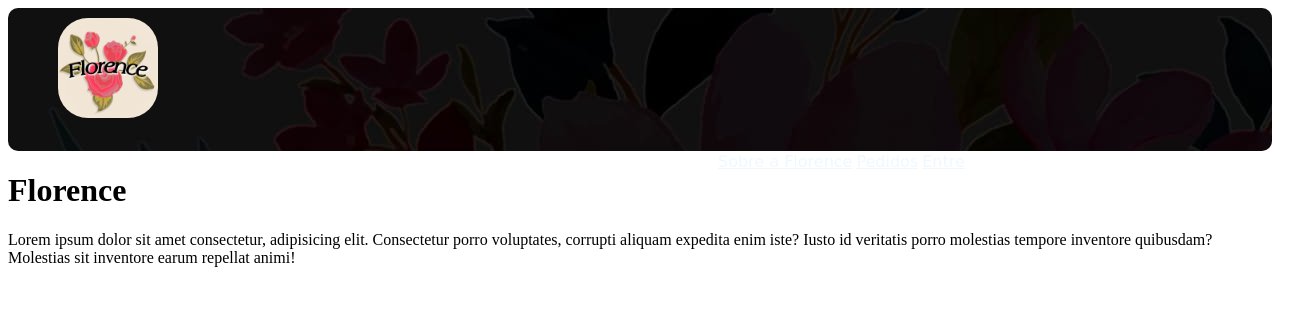
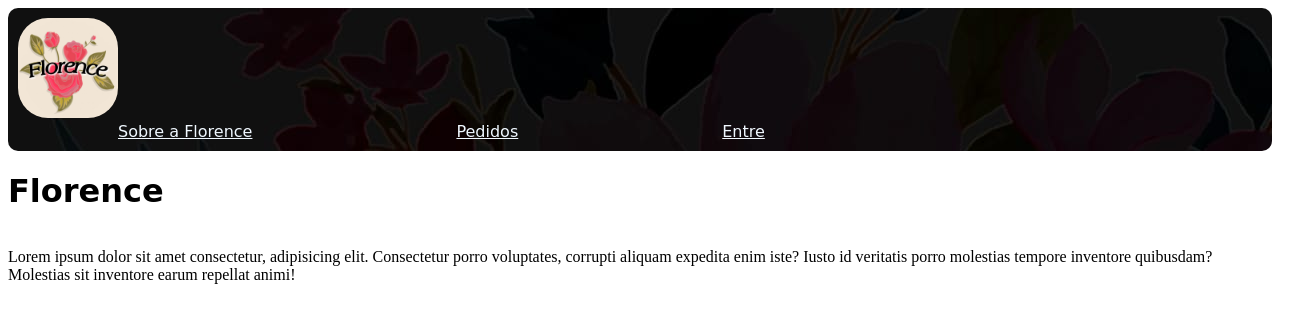
Before and after one commit to AnajuliaMreis/Florence2, a plain HTML site: page index.html in a window 1280 px wide. Shown: the whole page, 1302 px wide, since content can reach past the window. Drawn offline with Linux system fonts and the light colour scheme.

Commit message:
Update index.html

```diff
--- a/index.html
+++ b/index.html
@@ -7,36 +7,54 @@
 
 <style>
 
-.img {
-    position:relative;
-    left: 40px;
-}
+h1 {
+    font-family: "Yesteryear", cursive;
+    font-weight: 500px;
+    font-style: normal;
+   font-display: 5px;
+   display: inline-block;
+   }
 
-img {
-    border-radius: 30px;
-}
 
-nav {
+ header {
+ padding: 2px;
+ box-shadow: 10px 10px 10px black;
+ text-align: center;
+ background-color: rgb(139,205,81);
+
+ }
+
+  header > h1 {
+    color:black
+
+ }
+
+
+
+
+ img {
+     border-radius: 30px;
+ }
+
+
+ nav {
     background-image: url(img/florback.png.jpg); padding: 10px;
   border-radius: 10px;
   gap: 50px;
-  justify-content: space-between;
 
   }
  nav > a {
-    row-gap: 30px;
-    position:relative;
-    left: 700px;
-    top: 30px;
+    row-gap: 50px;
     color:aliceblue;
     font-family:  "Yesteryear", cursive;
+    margin-left: 100px;
+    margin-right: 100px;
 
  }
 
   nav > a:hover{
        color:rgb(10, 173, 255);
     }
-
 
 
 </style>
```
